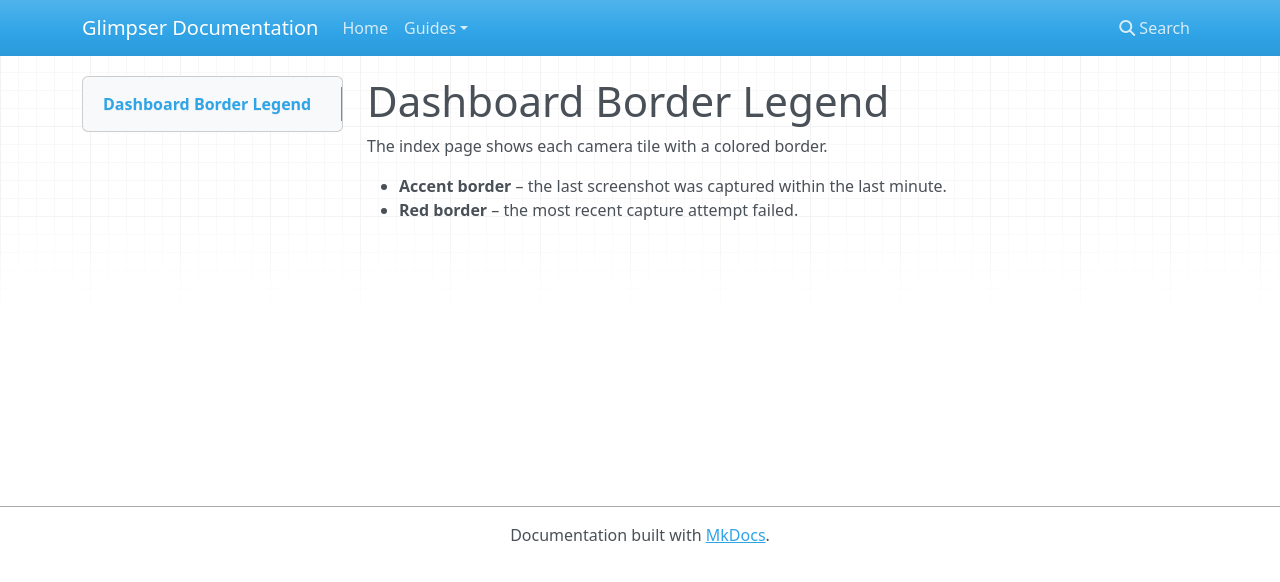
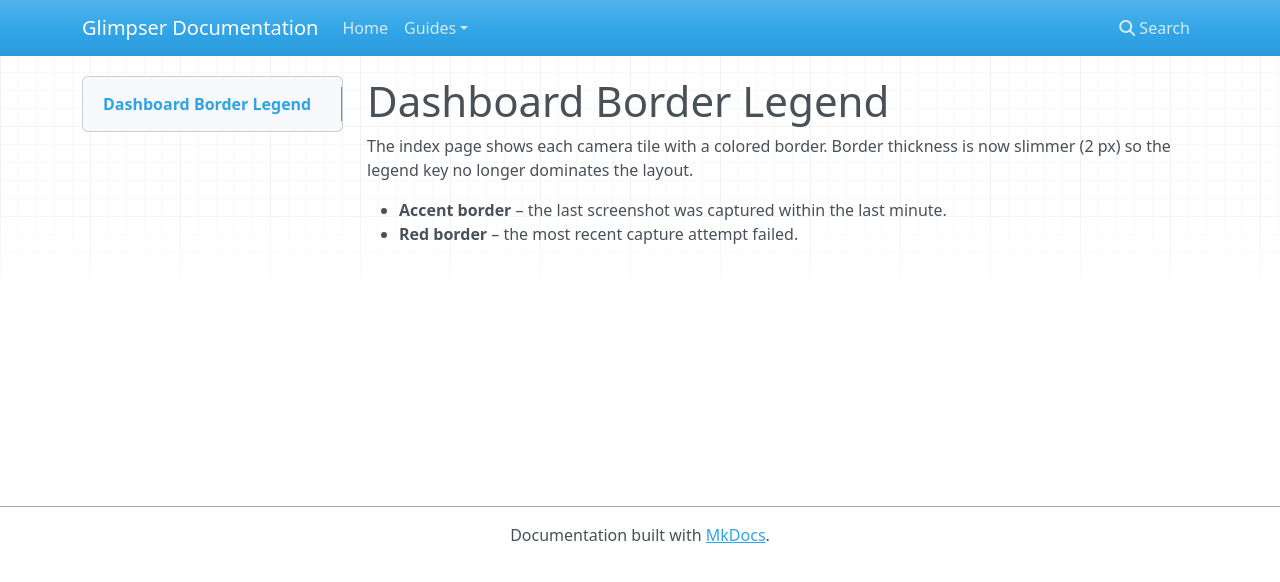
Before and after one commit to KristopherKubicki/glimpser, an MkDocs documentation site: the page built from docs/border_legend.md, in a window 1280 px wide. Shown: the top 582 px of the page. Built offline with MkDocs 1.6.1, drawn with Linux system fonts in a browser that asks for light colours; nearby versions of some CDN libraries.

Commit message:
fix(ui): restore slider and reduce legend size

```diff
--- a/app/static/css/style.css
+++ b/app/static/css/style.css
@@ -371,7 +371,7 @@
 .status-box {
     width: 16px;
     height: 16px;
-    border: 5px solid transparent;
+    border: 2px solid transparent;
     display: inline-block;
 }
 
--- a/docs/border_legend.md
+++ b/docs/border_legend.md
@@ -1,6 +1,8 @@
 # Dashboard Border Legend
 
 The index page shows each camera tile with a colored border.
+Border thickness is now slimmer (2&nbsp;px) so the legend key no longer
+dominates the layout.
 
 - **Accent border** – the last screenshot was captured within the last minute.
 - **Red border** – the most recent capture attempt failed.
```
Also changed, not shown: app/static/js/templates.js (+10 -3 lines).
